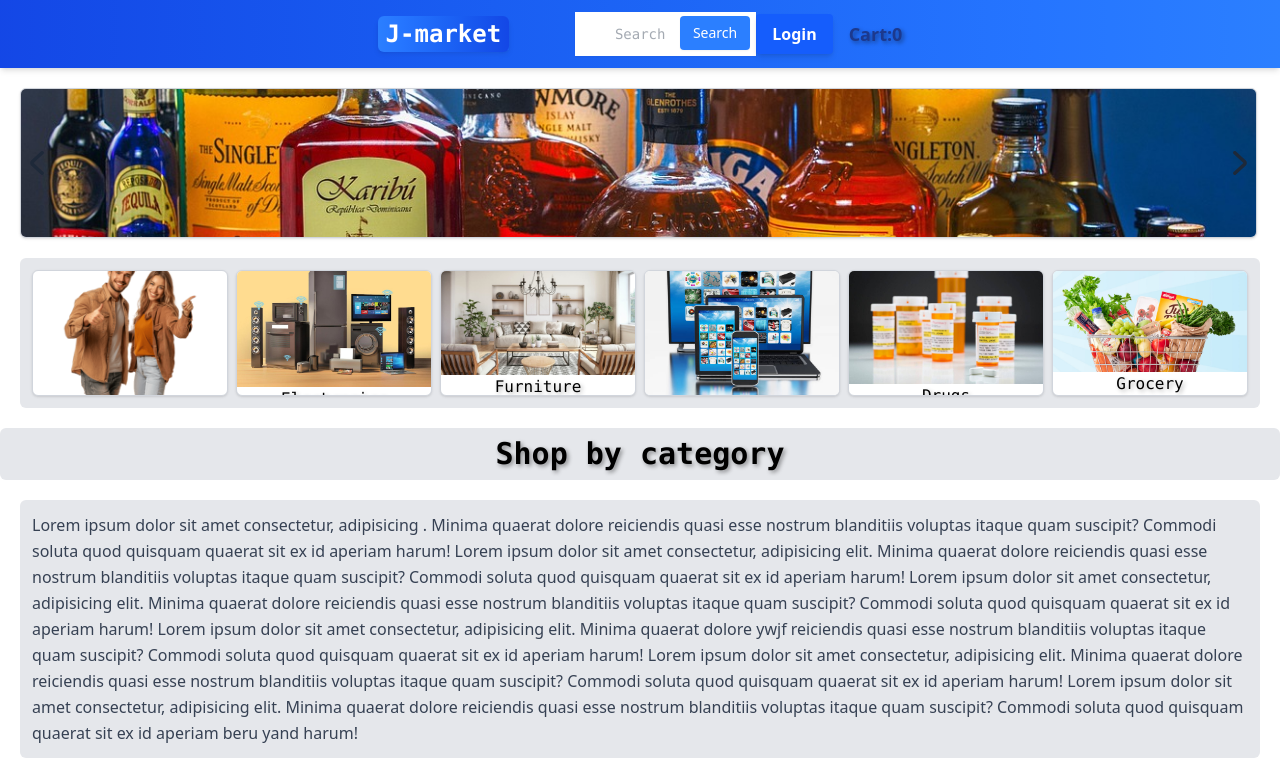
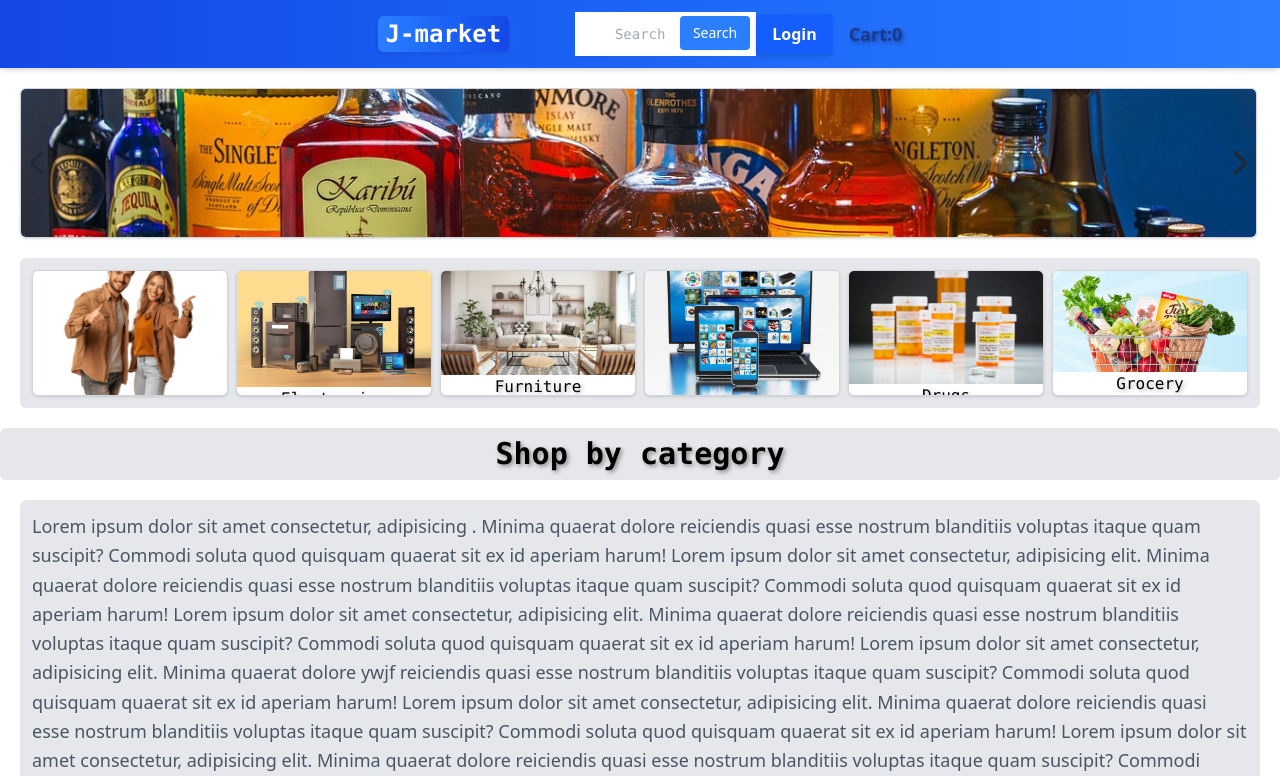
Before and after one commit to yohansngus/jecommerce, a Next.js app: page / in a window 1280 px wide. Shown: the top 776 px of the page. Built offline with nearby package versions, Linux system fonts and the light colour scheme.

Commit message:
New update for the paragraph style

```diff
--- a/app/components/paragraph.tsx
+++ b/app/components/paragraph.tsx
@@ -1,7 +1,7 @@
 export default function Paragraph() {
   return (
     <div className="mx-5 my-5 p-3 text-md font-sans text-gray-700 text-base leading-relaxed bg-gray-200 border-[0.5px] border-gray-300 shadow-sm lg:border-0 lg:shadow-none rounded-md">
-      <p>
+      <p className="text-lg font-sans leading-relaxed text-gray-600">
         Lorem ipsum dolor sit amet consectetur, adipisicing . Minima quaerat
         dolore reiciendis quasi esse nostrum blanditiis voluptas itaque quam
         suscipit? Commodi soluta quod quisquam quaerat sit ex id aperiam harum!
```
